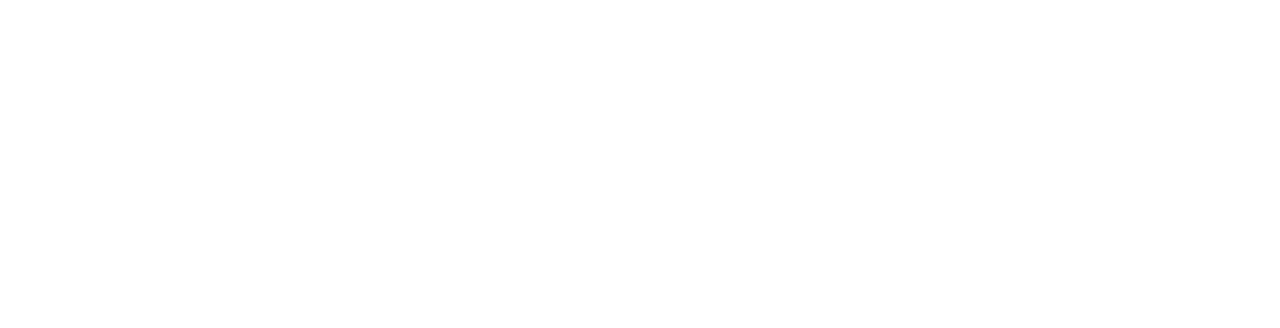
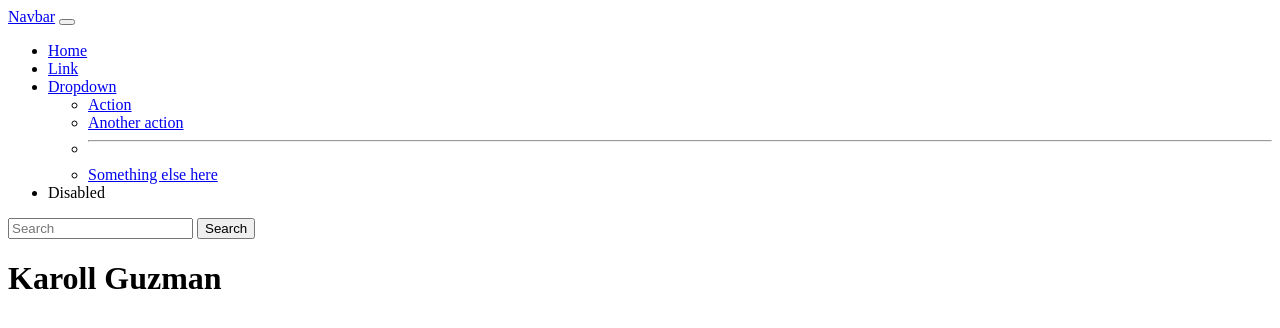
Before and after one commit to KarollGuzman/git-contribuciones, a plain HTML site: page Alumnos/KarollGuzman/index.html in a window 1280 px wide. Drawn offline with Linux system fonts and the light colour scheme.

Commit message:
[Spain-91] feat:navbar

```diff
--- a/Alumnos/KarollGuzman/index.html
+++ b/Alumnos/KarollGuzman/index.html
@@ -3,9 +3,45 @@
 <head>
     <meta charset="UTF-8">
     <meta name="viewport" content="width=device-width, initial-scale=1.0">
-    <title>Document</title>
+    <title>Hola mundo</title>
 </head>
 <body>
-
+    <nav class="navbar navbar-expand-lg bg-body-tertiary">
+        <div class="container-fluid">
+          <a class="navbar-brand" href="#">Navbar</a>
+          <button class="navbar-toggler" type="button" data-bs-toggle="collapse" data-bs-target="#navbarSupportedContent" aria-controls="navbarSupportedContent" aria-expanded="false" aria-label="Toggle navigation">
+            <span class="navbar-toggler-icon"></span>
+          </button>
+          <div class="collapse navbar-collapse" id="navbarSupportedContent">
+            <ul class="navbar-nav me-auto mb-2 mb-lg-0">
+              <li class="nav-item">
+                <a class="nav-link active" aria-current="page" href="#">Home</a>
+              </li>
+              <li class="nav-item">
+                <a class="nav-link" href="#">Link</a>
+              </li>
+              <li class="nav-item dropdown">
+                <a class="nav-link dropdown-toggle" href="#" role="button" data-bs-toggle="dropdown" aria-expanded="false">
+                  Dropdown
+                </a>
+                <ul class="dropdown-menu">
+                  <li><a class="dropdown-item" href="#">Action</a></li>
+                  <li><a class="dropdown-item" href="#">Another action</a></li>
+                  <li><hr class="dropdown-divider"></li>
+                  <li><a class="dropdown-item" href="#">Something else here</a></li>
+                </ul>
+              </li>
+              <li class="nav-item">
+                <a class="nav-link disabled" aria-disabled="true">Disabled</a>
+              </li>
+            </ul>
+            <form class="d-flex" role="search">
+              <input class="form-control me-2" type="search" placeholder="Search" aria-label="Search">
+              <button class="btn btn-outline-success" type="submit">Search</button>
+            </form>
+          </div>
+        </div>
+      </nav>
+    <h1>Karoll Guzman</h1>
 </body>
 </html>
```
